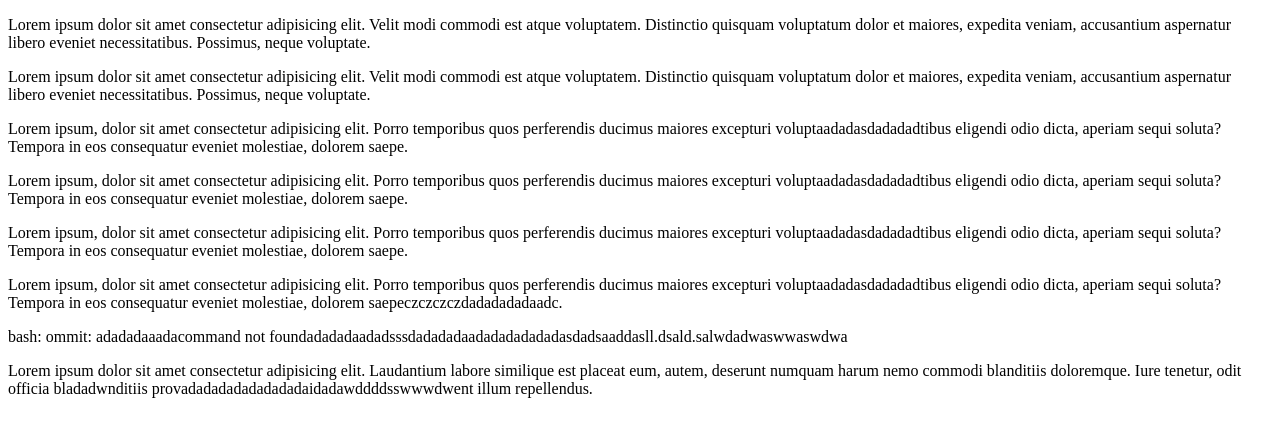
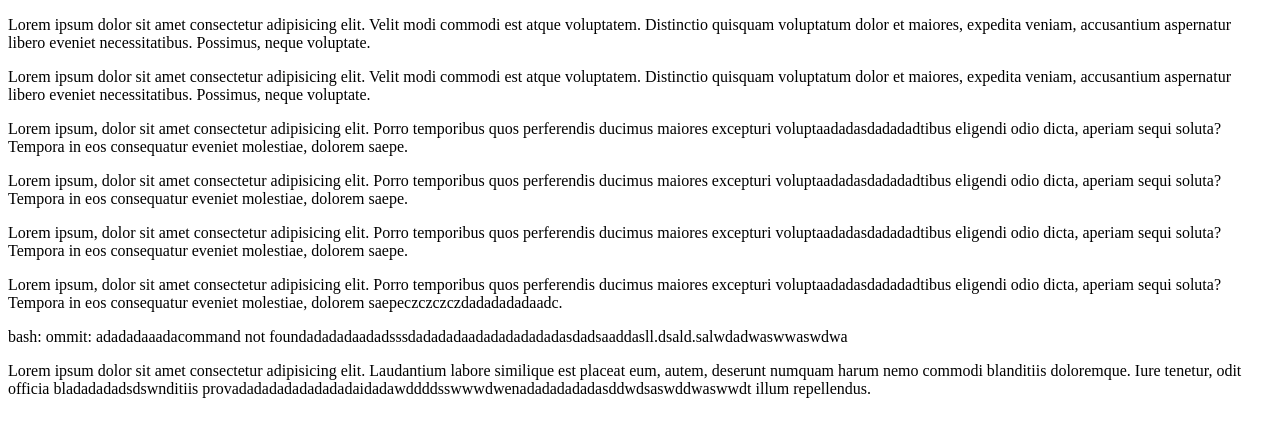
Before and after one commit to kaiki-Rodrigues/projeto-1, a plain HTML site: page index.html in a window 1280 px wide. Drawn offline with Linux system fonts and the light colour scheme.

Commit message:
bom deu certo

```diff
--- a/index.html
+++ b/index.html
@@ -19,7 +19,7 @@
 
     <p>bash: ommit: adadadaaadacommand not foundadadadaadadsssdadadadaadadadadadadasdadsaaddasll.dsald.salwdadwaswwaswdwa</p>
 
-    <p>Lorem ipsum dolor sit amet consectetur adipisicing elit. Laudantium labore similique est placeat eum, autem, deserunt numquam harum nemo commodi blanditiis doloremque. Iure tenetur, odit officia bladadwnditiis provadadadadadadadadaidadawddddsswwwdwent illum repellendus.</p>
+    <p>Lorem ipsum dolor sit amet consectetur adipisicing elit. Laudantium labore similique est placeat eum, autem, deserunt numquam harum nemo commodi blanditiis doloremque. Iure tenetur, odit officia bladadadadsdswnditiis provadadadadadadadadaidadawddddsswwwdwenadadadadadasddwdsaswddwaswwdt illum repellendus.</p>
 
 
 </body>
```
